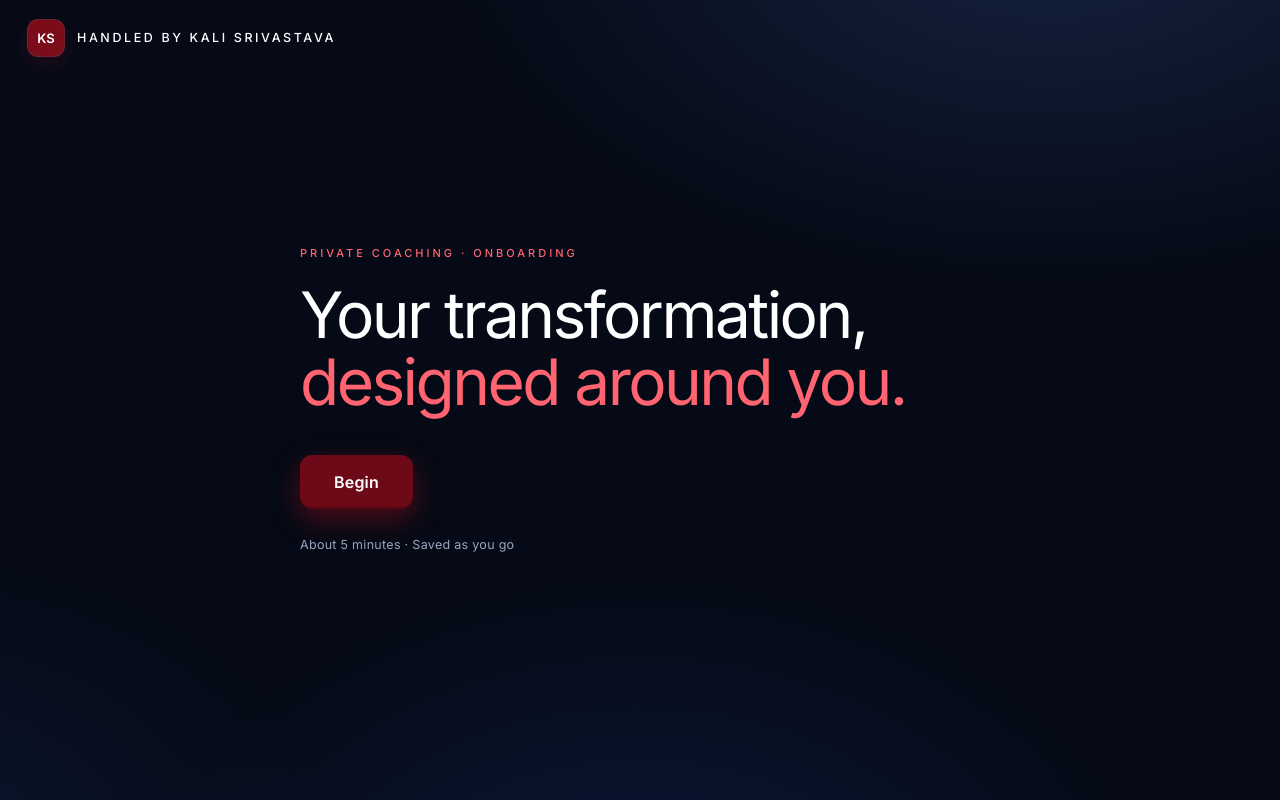
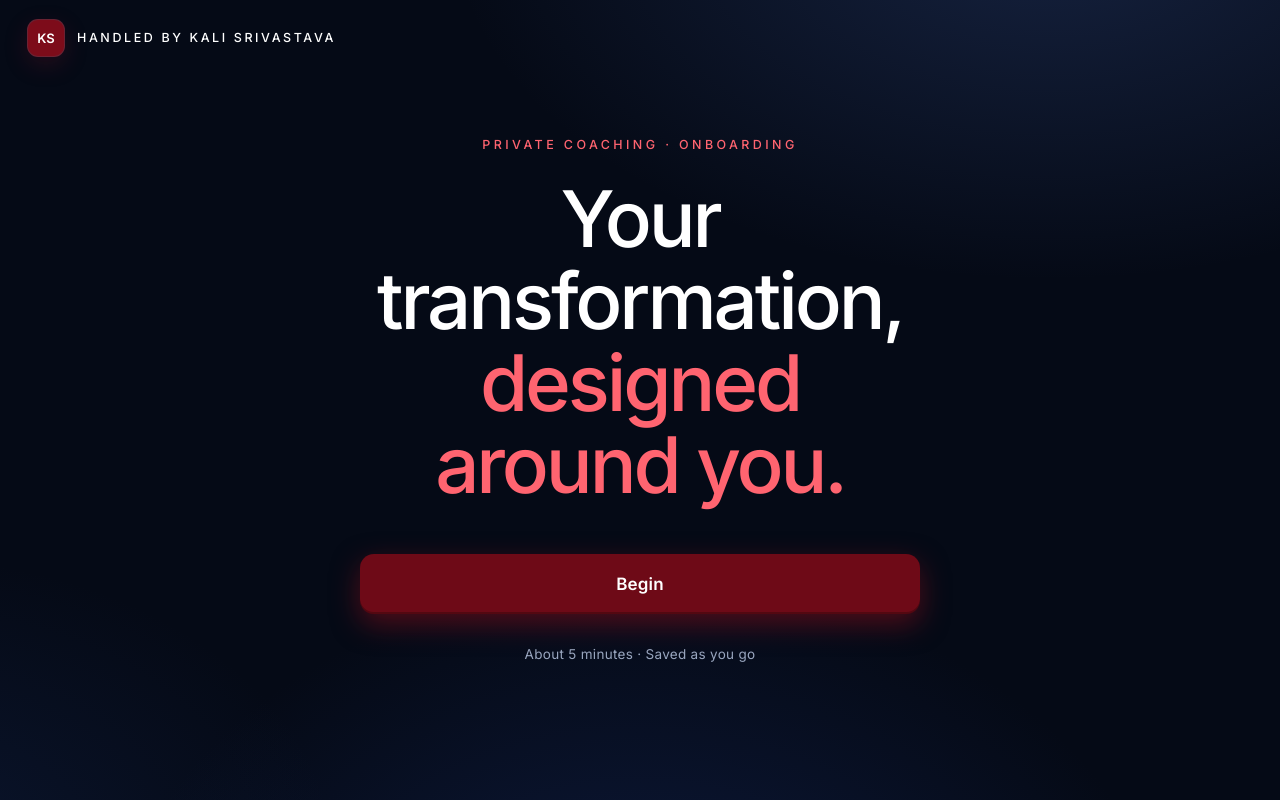
Before and after one commit to itssidkali/fitness-generic, a website: page index.html in a window 1280 px wide. Drawn offline with Linux system fonts and the light colour scheme.

Commit message:
Update index.html

```diff
--- a/index.html
+++ b/index.html
@@ -14,17 +14,17 @@ body{margin:0;color:var(--ink);font:16px/1.55 Inter,system-ui,-apple-system,"Seg
 .wl{position:fixed;inset:0;height:100vh;height:100dvh;display:none;align-items:center;justify-content:center;padding:0 24px;overflow:hidden;z-index:10}
 body.wb,html:has(body.wb){overflow:hidden;height:100%;overscroll-behavior:none}
 .wl .top{position:absolute;top:0;left:0;right:0;padding:max(20px,env(safe-area-inset-top)) 28px;margin:0}
-.wi{width:100%;max-width:680px;animation:in .6s cubic-bezier(.2,.7,.2,1)}
-.wey,.ey{font-size:11px;font-weight:500;letter-spacing:3px;text-transform:uppercase;color:var(--gold)}.wey{margin-bottom:20px}.ey{margin-bottom:10px}
-.wi h1{margin:0 0 40px;font-size:clamp(36px,7.2vw,64px);line-height:1.04;font-weight:400;letter-spacing:-.04em}
+.wi{width:100%;max-width:560px;text-align:center;animation:in .6s cubic-bezier(.2,.7,.2,1)}
+.wey,.ey{font-size:11px;font-weight:500;letter-spacing:3px;text-transform:uppercase;color:var(--gold)}.wey{margin-bottom:24px;font-size:12.5px;letter-spacing:3.4px}.ey{margin-bottom:10px}
+.wi h1{margin:0 0 48px;font-size:clamp(40px,9.5vw,78px);line-height:1.05;font-weight:500;letter-spacing:-.04em}
 h1 em{font-style:normal;color:#ff6470}
 .wsb{margin:0 0 34px;color:var(--mute);font-size:clamp(15.5px,2vw,18px);max-width:54ch;font-weight:400}
 .pil{display:grid;grid-template-columns:repeat(3,1fr);gap:32px;margin:0 0 42px}
 .pil div{padding:0}
 .pil b{display:block;font-size:11px;letter-spacing:2.2px;text-transform:uppercase;color:var(--gold);font-weight:500;margin-bottom:6px}.pil span{font-size:13.5px;color:var(--mute);line-height:1.45;display:block}
-.wact{display:flex;align-items:center;gap:18px}
+.wact{display:flex;flex-direction:column;align-items:center;gap:16px;width:100%}
 .hint{font-size:13px;color:var(--dim)}.hint b{font-weight:500;color:var(--mute)}@media(hover:none){.hint{display:none}}
-.fine{margin-top:26px;font-size:12.5px;color:var(--dim);letter-spacing:.3px}
+.fine{margin-top:30px;font-size:13.5px;color:var(--dim);letter-spacing:.3px}
 .wrap{max-width:700px;margin:0 auto;padding:20px 16px 28px}
 .top{display:flex;align-items:center;justify-content:space-between;margin-bottom:20px}
 .brand{display:flex;align-items:center;gap:13px}
@@ -67,7 +67,7 @@ input[type=range]{width:100%;height:3px;border:0;padding:0;background:rgba(150,1
 .nav{position:sticky;bottom:0;display:flex;gap:10px;margin:6px -24px 0;padding:16px 24px calc(20px + env(safe-area-inset-bottom,0px));background:linear-gradient(to top,#081022 78%,transparent)}
 button{font:500 15.5px Inter,system-ui,sans-serif;padding:16px 24px;border-radius:12px;border:0;cursor:pointer;transition:all .2s;position:relative;overflow:hidden}
 .pri,.wbtn{background:var(--btn);color:#fff;font-weight:600;letter-spacing:.2px;box-shadow:0 10px 28px rgba(138,14,28,.55),inset 0 -2px 0 rgba(0,0,0,.25)}
-.pri{flex:1}.wbtn{padding:17px 34px;font-size:16px}
+.pri{flex:1}.wbtn{width:100%;padding:20px 24px;font-size:17px;border-radius:14px}
 .pri::after,.wbtn::after{content:"";position:absolute;top:0;bottom:0;width:45%;left:-60%;background:linear-gradient(105deg,transparent,rgba(255,255,255,.55),transparent);transform:skewX(-18deg);animation:sh 4.8s ease-in-out infinite}
 @keyframes sh{0%,55%{left:-60%}100%{left:130%}}
 @media(prefers-reduced-motion:reduce){.pri::after,.wbtn::after{animation:none}}
```
